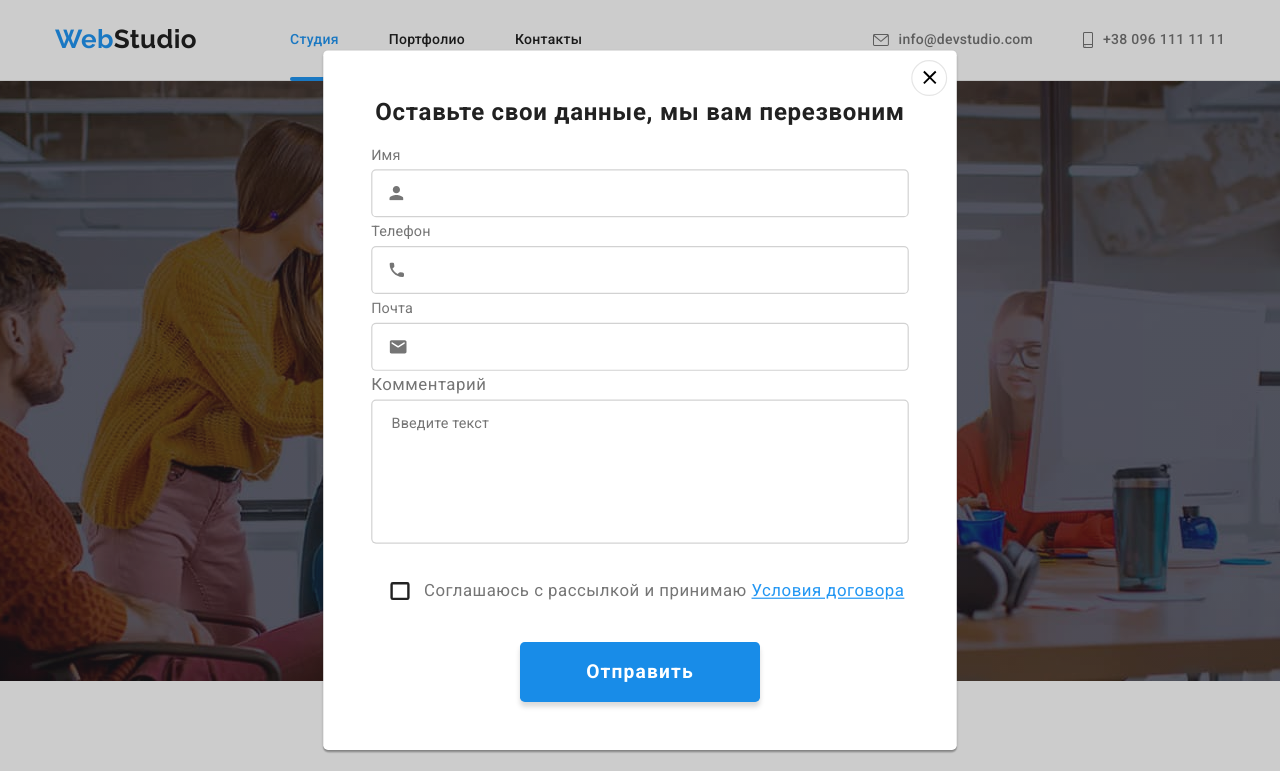
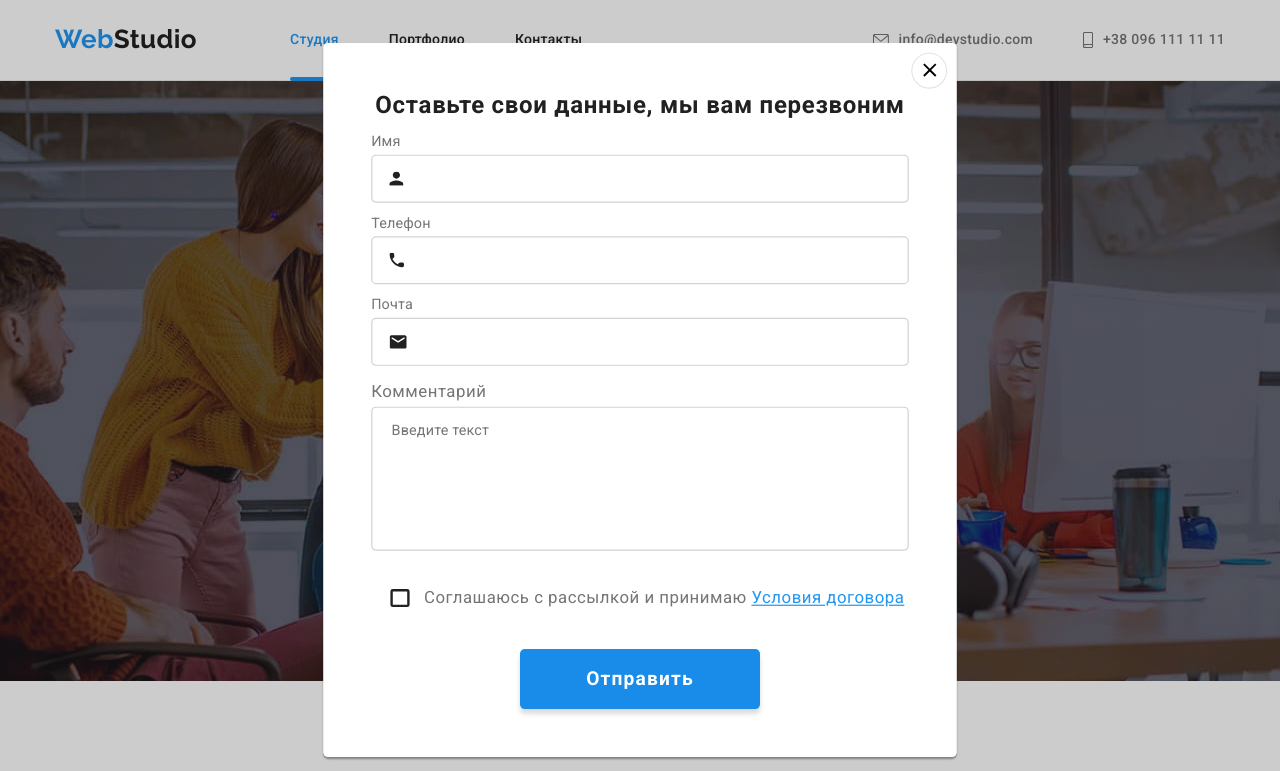
Before and after one commit to Yevheniia2/goit-markup-hw-06, a plain HTML site: page index.html in a window 1280 px wide. Both pictures are taken after a click on the button "Заказать услугу". Shown: the top 771 px of the page. Drawn offline with nearby package versions, Linux system fonts and the light colour scheme.

Commit message:
homework6-3

```diff
--- a/css/styles.css
+++ b/css/styles.css
@@ -733,6 +733,7 @@ address{
 }
 
 .modal-label{
+    display: block;
     margin: 0 0 4px 0;
     font-style: normal;
     font-weight: normal;
@@ -744,6 +745,7 @@ address{
 
 .modal-label-field{
     position: relative;
+    margin-bottom: 10px;
     transition: color 250ms cubic-bezier(0.4, 0, 0.2, 1);
     outline: none;
     transition: fill 250ms cubic-bezier(0.4, 0, 0.2, 1);
@@ -754,7 +756,7 @@ address{
 }
 
 .modal-label-icon{
-    fill: currentColor;
+    fill: var(--title-text-color);
     position: absolute;
     top: 50%;
     left: 15px;
@@ -771,16 +773,20 @@ address{
     padding-left: 42px;
 }
 
+.modal-label-input:checked + .modal-label-icon{
+    fill: #2196f3;
+}
+
 .modal-label-field:focus > svg{
     fill: #2196f3;
 }
 
 .textarea-label{
-    margin: 10px 0 4px 0;
+    margin-bottom: 4px;
     outline: none;
 }
 
-textarea::placeholder{
+.textarea-label::placeholder{
     font-style: normal;
     font-weight: normal;
     font-size: 12px;
@@ -881,6 +887,7 @@ textarea:focus{
     margin-top: 30px;
     margin-left: 124px;
     outline: none;
+}
 
 /* Portfolio buttons styles */
 
--- a/index.html
+++ b/index.html
@@ -377,28 +377,28 @@
                     <use href="./images/new-sprite.svg#icon-close-black"></use>
                 </svg>
             </button>
-            <h1 class="modal-title">Оставьте свои данные, мы вам перезвоним</h1>
+            <p class="modal-title">Оставьте свои данные, мы вам перезвоним</p>
             <form action="#">
                 <label for="name" class="modal-label">Имя</label>
                     <div class="modal-label-field">
+                        <input class="modal-label-input" type="text" name="name" id="name">
                         <svg class="modal-label-icon" width="12" height="12" >
                             <use href="./images/new-sprite.svg#icon-name"></use>
                         </svg>
-                        <input class="modal-label-input" type="text" name="name" id="name">
                     </div>
                 <label for="tel" class="modal-label">Телефон</label>
                     <div class="modal-label-field">
+                        <input class="modal-label-input" type="tel" name="phone_number" id="tel">
                         <svg class="modal-label-icon" width="13" height="13" >
                             <use href="./images/new-sprite.svg#icon-tel"></use>
                         </svg>
-                        <input class="modal-label-input" type="tel" name="phone_number" id="tel">
                     </div>
                 <label for="mail" class="modal-label">Почта</label>
                     <div class="modal-label-field">
+                        <input class="modal-label-input" type="email" name="email" id="mail">
                         <svg class="modal-label-icon" width="15" height="12" >
                             <use href="./images/new-sprite.svg#icon-email"></use>
                         </svg>
-                        <input class="modal-label-input" type="email" name="email" id="mail">
                     </div>
                 <label class="textarea-label">Комментарий</label>
                 <textarea name="Комментарий" placeholder="Введите текст"></textarea>
```
Also changed, not shown: images/new-sprite1.svg (added), 1 other file.
